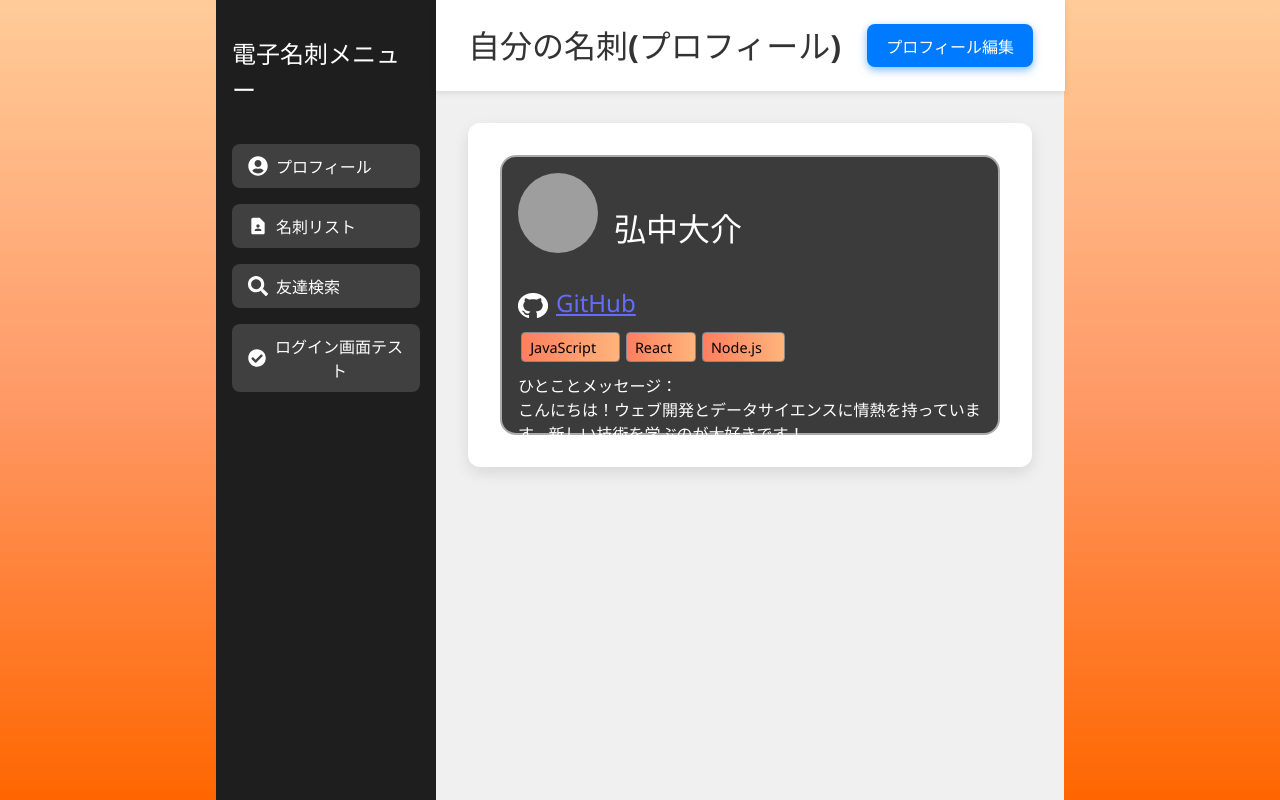
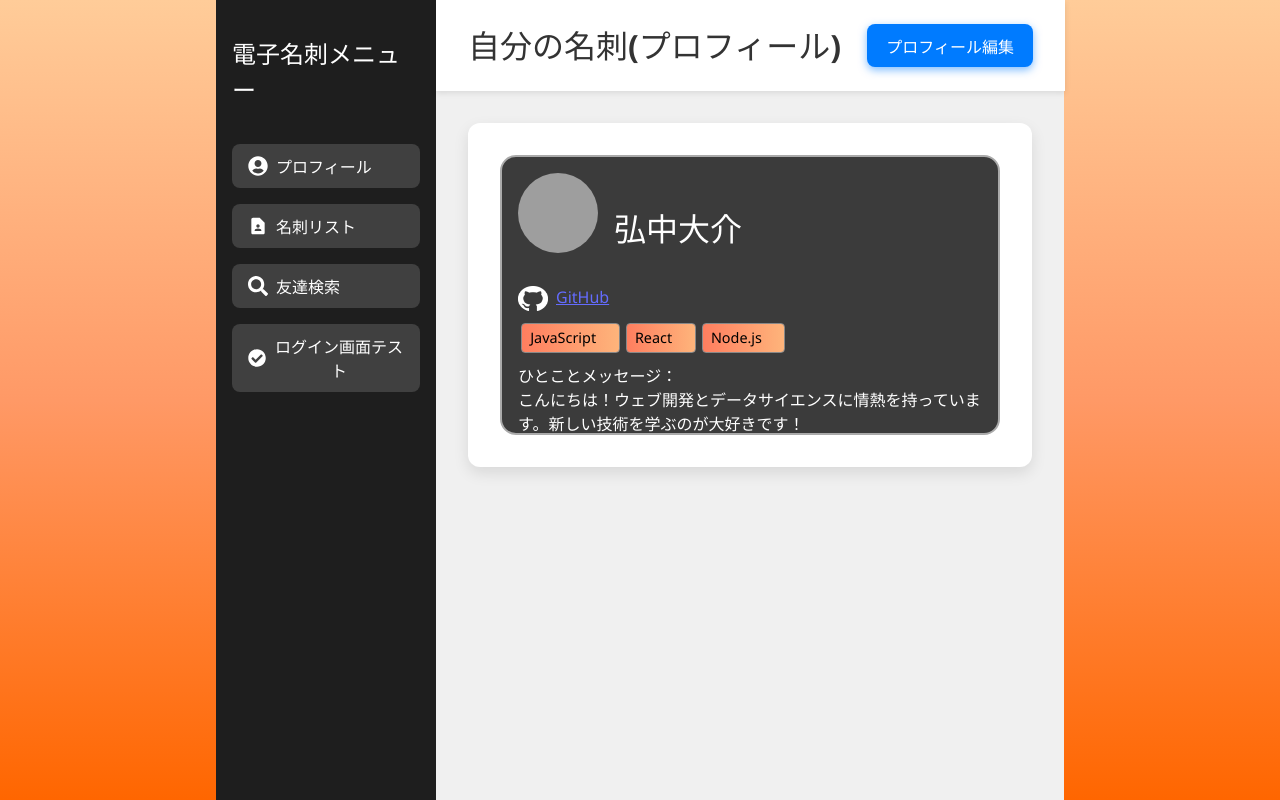
Before and after one commit to thisismine-kai/ElectronicBusinessCard, a React (Vite) app: page /mybusinesscard in a window 1280 px wide. Built offline with nearby package versions, Linux system fonts and the light colour scheme; grey boxes are pictures that could not be loaded.

Commit message:
メッセージ

```diff
--- a/src/components/BusinessCard.jsx
+++ b/src/components/BusinessCard.jsx
@@ -36,7 +36,7 @@ function BusinessCard({name, github, skills, avatar, message}) {
       <a href={github} target="_blank" style={{
         maxWidth: '100%',
          wordBreak: 'break-all',
-         fontSize: '1.5rem',
+         fontSize: '1rem',
          textDecoration: 'underline', // 下線を引く
       }}>
         <img
```
